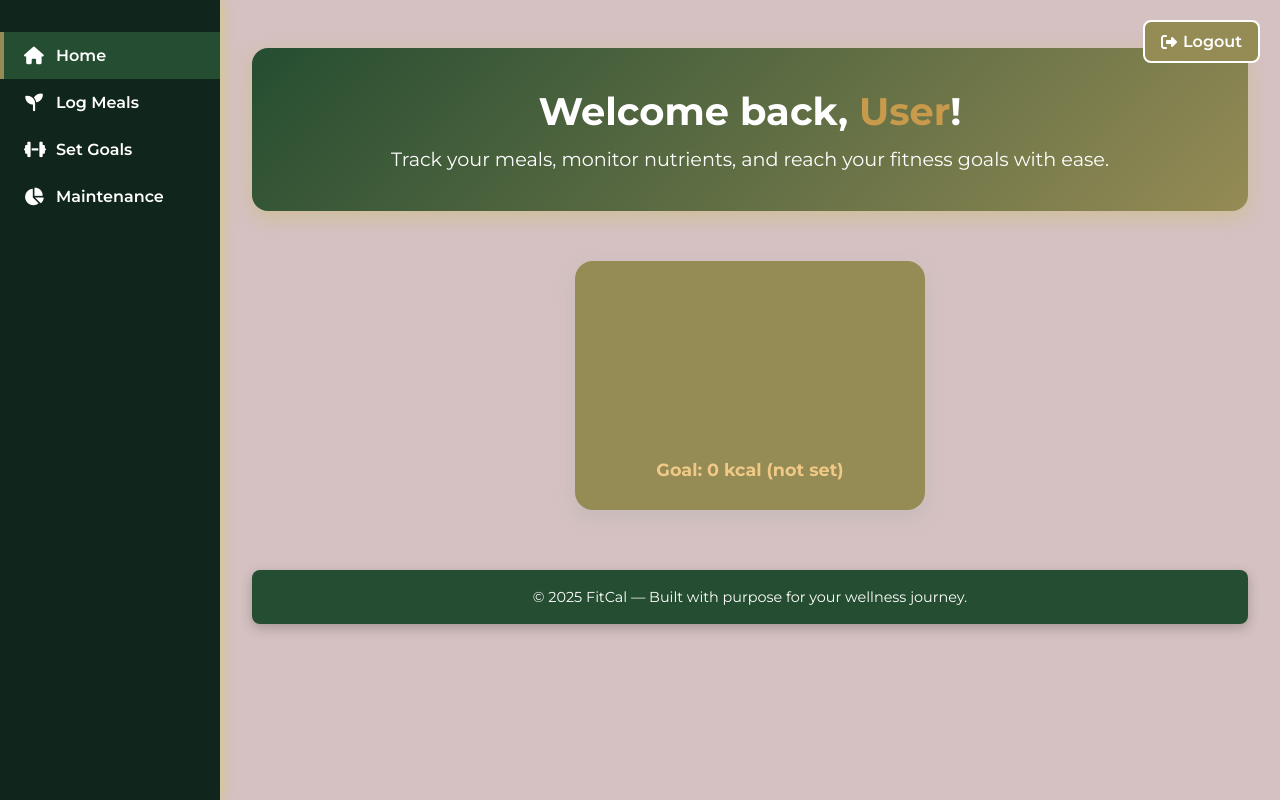
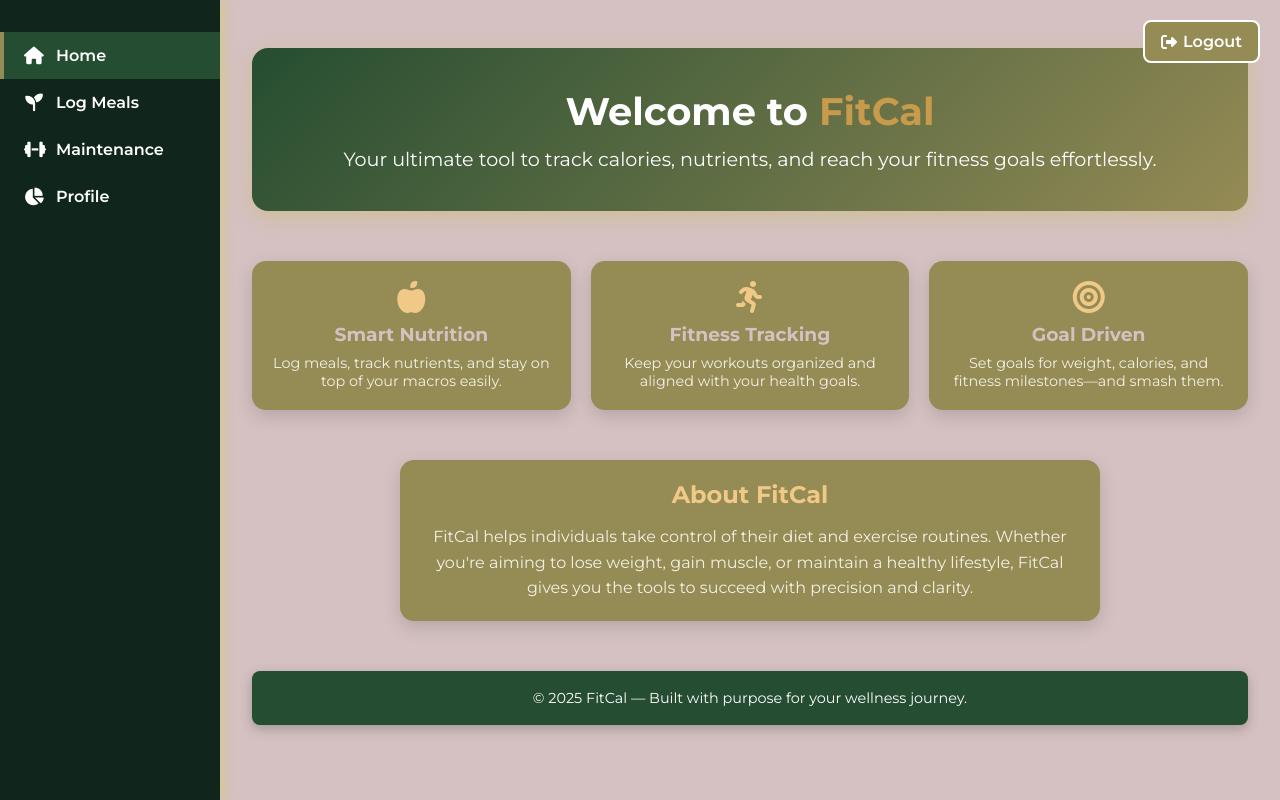
Before and after one commit to Rahuljung00/FitCal, a Flask app: page /index in a window 1280 px wide. Run offline with Flask 3, Linux system fonts and the light colour scheme; a map, chart or similar area stays blank.

Commit message:
third commit

```diff
--- a/app.py
+++ b/app.py
@@ -76,9 +76,12 @@ def maintenance():
     return render_template("maintenance.html")
 
 
-@app.route("/setgoal")
-def setgoals():
-    return render_template("setgoals.html")
+@app.route('/setgoal')
+def set_goal():
+    # Get calories from query parameter
+    calories = request.args.get('calories', type=int)
+    return render_template('setgoals.html', calories=calories)
+
 
 @app.route("/logmeals", methods=["GET", "POST"])
 def log_meals():
@@ -194,6 +197,7 @@ def delete_all_meals():
     return redirect(url_for("meal_details"))
 
 
+
 @app.route("/logout")
 def logout():
     session.clear()
--- a/templates/index.html
+++ b/templates/index.html
@@ -3,23 +3,27 @@
 <head>
   <meta charset="UTF-8" />
   <meta name="viewport" content="width=device-width, initial-scale=1.0" />
-  <title>FitCal Dashboard – Dark Mode</title>
+  <title>FitCal – Track • Fuel • Thrive</title>
 
   <!-- Fonts & Icons -->
   <link href="https://fonts.googleapis.com/css2?family=Montserrat:wght@400;600;700&display=swap" rel="stylesheet" />
   <link href="https://cdnjs.cloudflare.com/ajax/libs/font-awesome/6.5.0/css/all.min.css" rel="stylesheet" />
-  <script src="https://cdn.jsdelivr.net/npm/chart.js"></script>
 
   <style>
     :root {
-      --green-dark: #10251bff;
-      --green-light: #254d31ff;
-      --coffee-dark: #958b55ff;
-      --coffee-light: #d5c1c1ff;
+      --green-dark: #10251b;
+      --green-light: #254d31;
+      --coffee-dark: #958b55;
+      --coffee-light: #d5c1c1;
       --text-light: #ffffff;
     }
 
-    * { box-sizing: border-box; margin: 0; padding: 0; font-family: 'Montserrat', sans-serif; }
+    * {
+      margin: 0;
+      padding: 0;
+      box-sizing: border-box;
+      font-family: 'Montserrat', sans-serif;
+    }
 
     body {
       display: flex;
@@ -94,28 +117,81 @@
       text-align: center;
       box-shadow: 0 6px 20px rgba(196, 187, 87, 0.4);
     }
-    .hero h1 { font-size: 2.4rem; margin-bottom: 12px; }
-    .hero h1 span { color: #c89a4bff; }
-    .hero p { font-size: 1.2rem; }
 
-    .chart-wrapper {
+    .hero h1 {
+      font-size: 2.4rem;
+      margin-bottom: 12px;
+    }
+
+    .hero h1 span {
+      color: #c89a4b;
+    }
+
+    .hero p {
+      font-size: 1.2rem;
+    }
+
+    /* Features Section */
+    .features {
       display: flex;
-      justify-content: center;
-      gap: 60px;
+      justify-content: space-around;
       flex-wrap: wrap;
-      margin-bottom: 60px;
+      gap: 20px;
+      margin-bottom: 50px;
     }
-    .chart-container {
-      width: 350px;
-      padding: 30px 25px;
+
+    .feature {
       background-color: var(--coffee-dark);
-      border-radius: 18px;
-      box-shadow: 0 8px 20px rgba(174, 174, 174, 0.4);
+      padding: 20px;
+      border-radius: 14px;
       text-align: center;
-      transition: transform 0.3s ease, box-shadow 0.3s ease;
+      flex: 1 1 200px;
+      min-width: 200px;
+      box-shadow: 0 6px 18px rgba(0,0,0,0.15);
+      transition: transform 0.3s ease;
     }
-    .chart-container:hover { transform: translateY(-6px); box-shadow: 0 12px 28px rgba(175, 172, 30, 0.5); }
-    .goal-label { margin-top: 14px; font-weight: 700; font-size: 1.1rem; color: #f0c987; }
+
+    .feature:hover {
+      transform: translateY(-5px);
+    }
+
+    .feature i {
+      font-size: 2rem;
+      margin-bottom: 10px;
+      color: #f0c987;
+    }
+
+    .feature h3 {
+      margin-bottom: 8px;
+      color: var(--coffee-light);
+    }
+
+    .feature p {
+      font-size: 0.9rem;
+      color: #f5f0e6;
+    }
+
+    /* About Section */
+    .about {
+      max-width: 700px;
+      margin: 0 auto 50px auto;
+      padding: 20px;
+      background-color: var(--coffee-dark);
+      border-radius: 14px;
+      box-shadow: 0 6px 18px rgba(0,0,0,0.15);
+      text-align: center;
+    }
+
+    .about h2 {
+      margin-bottom: 15px;
+      color: #f0c987;
+    }
+
+    .about p {
+      font-size: 1rem;
+      line-height: 1.6;
+      color: #f5f0e6;
+    }
 
     footer {
       text-align: center;
@@ -144,38 +235,47 @@
 
   <!-- Sidebar -->
   <nav class="sidebar">
-    <a class="nav-link active" href="{{ url_for('index') }}"><i class="fas fa-home"></i>Home</a>
+    <a class="nav-link active" href="#"><i class="fas fa-home"></i>Home</a>
     <a class="nav-link" href="{{ url_for('log_meals') }}"><i class="fas fa-seedling"></i>Log Meals</a>
-    <a class="nav-link" href="{{ url_for('setgoals') }}"><i class="fas fa-dumbbell"></i>Set Goals</a>
-    <a class="nav-link" href="#"><i class="fas fa-chart-pie"></i>Maintenance</a>
+    <a class="nav-link" href="{{ url_for('maintenance') }}"><i class="fas fa-dumbbell"></i>Maintenance</a>
+    <a class="nav-link" href="{{ url_for('set_goal') }}"><i class="fas fa-chart-pie"></i>Profile</a>
   </nav>
 
   <!-- Main Content -->
   <main class="main-content">
-    <a class="logout-btn" href="{{ url_for('logout') }}">
-      <i class="fas fa-sign-out-alt"></i> Logout
-    </a>
+    <a class="logout-btn" href="{{ url_for('logout') }}"><i class="fas fa-sign-out-alt"></i> Logout</a>
 
-    <!-- Hero Section -->
     <section class="hero">
-      <h1>Welcome back, <span>{{ session.get('username', 'User') }}</span>!</h1>
-      <p>Track your meals, monitor nutrients, and reach your fitness goals with ease.</p>
+      <h1>Welcome to <span>FitCal</span></h1>
+      <p>Your ultimate tool to track calories, nutrients, and reach your fitness goals effortlessly.</p>
     </section>
 
-    <!-- Calorie Chart -->
-    <div class="chart-wrapper">
-      <div class="chart-container">
-        <canvas id="calorieChart"></canvas>
+    <section class="features">
+      <div class="feature">
+        <i class="fas fa-apple-alt"></i>
+        <h3>Smart Nutrition</h3>
+        <p>Log meals, track nutrients, and stay on top of your macros easily.</p>
+      </div>
+      <div class="feature">
+        <i class="fas fa-running"></i>
+        <h3>Fitness Tracking</h3>
+        <p>Keep your workouts organized and aligned with your health goals.</p>
+      </div>
+      <div class="feature">
+        <i class="fas fa-bullseye"></i>
+        <h3>Goal Driven</h3>
+        <p>Set goals for weight, calories, and fitness milestones—and smash them.</p>
+      </div>
+    </section>
 
-        {% if goal is defined and goal and goal.calories %}
-          <div class="goal-label">Goal: {{ goal.calories }} kcal</div>
-        {% else %}
-          <div class="goal-label">Goal: 0 kcal (not set)</div>
-        {% endif %}
-      </div>
-    </div>
+    <section class="about">
+      <h2>About FitCal</h2>
+      <p>FitCal helps individuals take control of their diet and exercise routines. Whether you're aiming to lose weight, gain muscle, or maintain a healthy lifestyle, FitCal gives you the tools to succeed with precision and clarity.</p>
+    </section>
 
-    <footer>&copy; 2025 FitCal — Built with purpose for your wellness journey.</footer>
+    <footer>
+      &copy; 2025 FitCal — Built with purpose for your wellness journey.
+    </footer>
   </main>
 
 </body>
```
Also changed, not shown: other parts of templates/index.html (+47 -13 lines).
